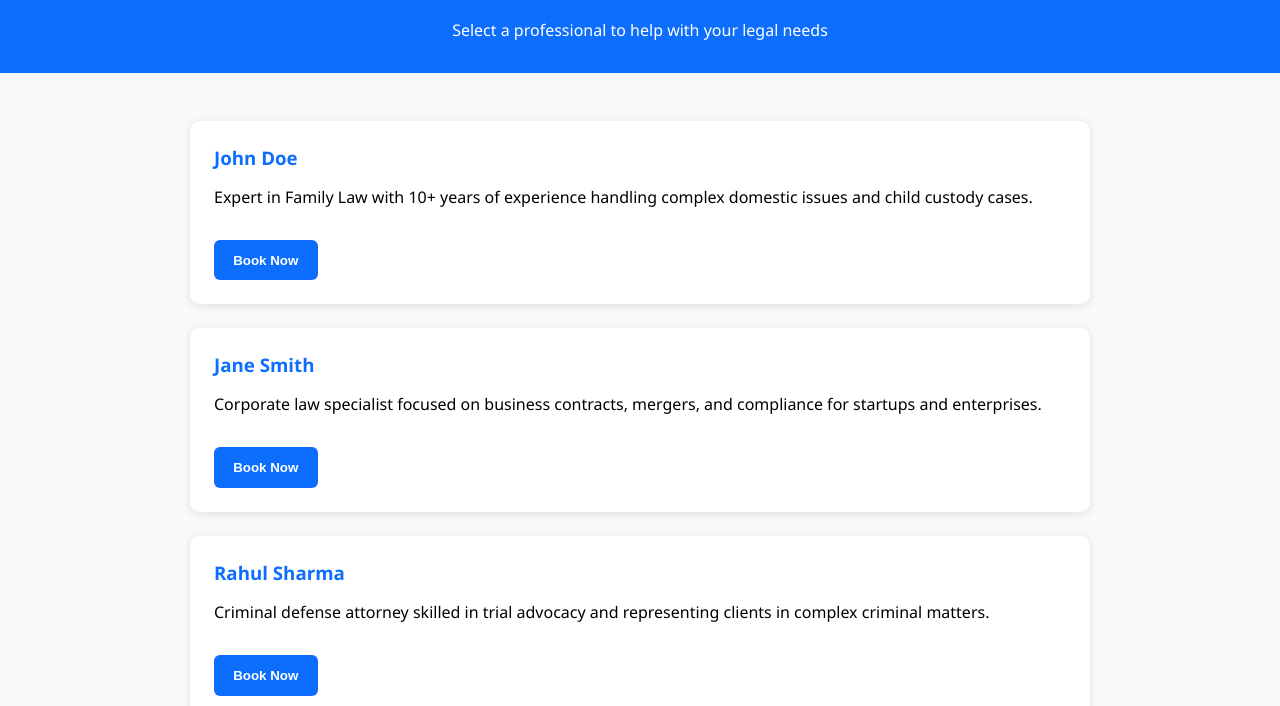
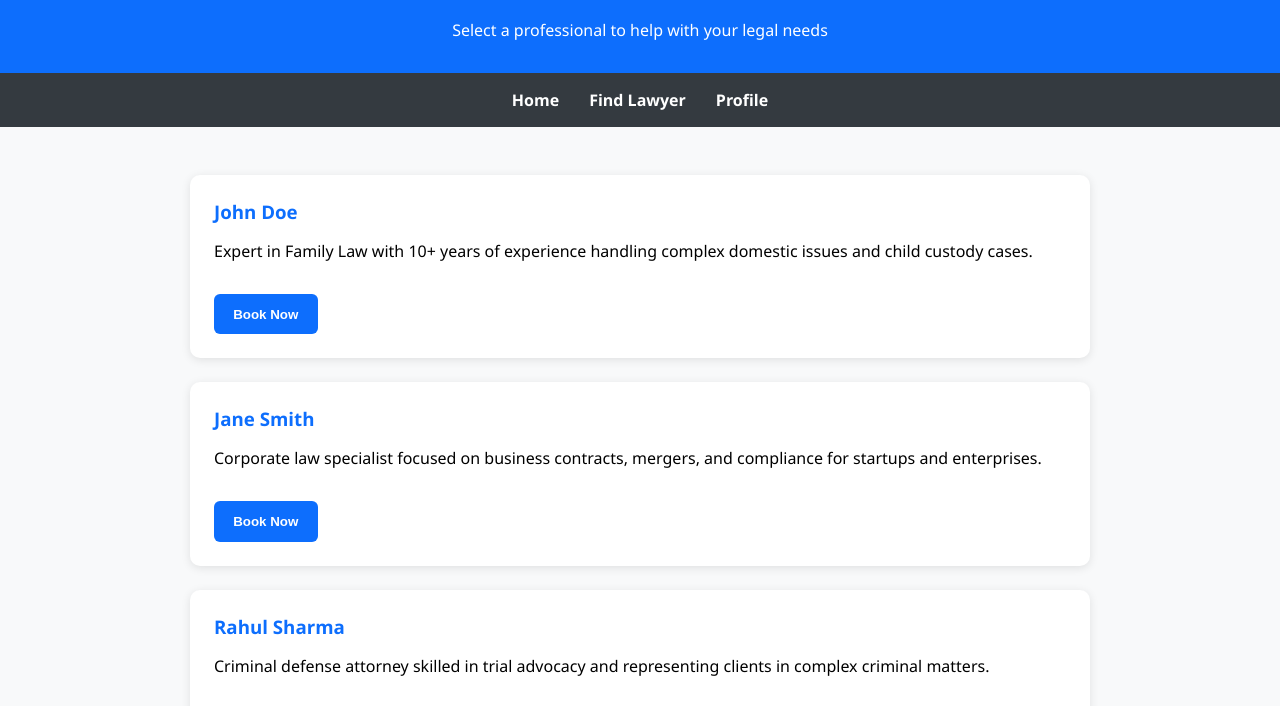
Before and after one commit to 555Abubakar/lawyer-online, a plain HTML site: page booking.html in a window 1280 px wide. Shown: the part 83-789 px from the top of the page. Drawn offline with Linux system fonts and the light colour scheme.

Commit message:
Update booking.html

```diff
--- a/booking.html
+++ b/booking.html
@@ -16,6 +16,24 @@
       color: white;
       padding: 1rem 2rem;
       text-align: center;
+    }
+
+    nav {
+      display: flex;
+      justify-content: center;
+      background-color: #343a40;
+      padding: 1rem;
+    }
+
+    nav a {
+      color: white;
+      text-decoration: none;
+      margin: 0 15px;
+      font-weight: bold;
+    }
+
+    nav a:hover {
+      color: #0d6efd;
     }
 
     .container {
@@ -88,6 +106,13 @@
     <p>Select a professional to help with your legal needs</p>
   </header>
 
+  <!-- Navigation Bar -->
+  <nav>
+    <a href="#">Home</a>
+    <a href="#">Find Lawyer</a>
+    <a href="#">Profile</a>
+  </nav>
+
   <div class="container">
     <div class="lawyer-card">
       <h3>John Doe</h3>
@@ -107,13 +132,14 @@
       <button class="btn book-btn" data-lawyer="Rahul Sharma">Book Now</button>
     </div>
 
+    <!-- Booking Form -->
     <div id="booking-form">
       <h2>Book an Appointment</h2>
       <form id="appointment-form">
         <label for="name">Your Name:</label>
         <input type="text" id="name" name="name" required>
 
-        <label for="lawyer">Select Lawyer:</label>
+        <label for="lawyer">Selected Lawyer:</label>
         <input type="text" id="lawyer" name="lawyer" readonly>
 
         <label for="date">Preferred Date:</label>
@@ -133,6 +159,7 @@
     const formContainer = document.getElementById('booking-form');
     const lawyerInput = document.getElementById('lawyer');
 
+    // Open the booking form when 'Book Now' is clicked
     bookButtons.forEach(button => {
       button.addEventListener('click', () => {
         const lawyerName = button.getAttribute('data-lawyer');
@@ -142,10 +169,20 @@
       });
     });
 
+    // Handle the booking form submission
     document.getElementById("appointment-form").addEventListener("submit", function(event) {
       event.preventDefault();
-      alert("Booking confirmed for " + lawyerInput.value + "!");
+      const name = document.getElementById("name").value;
+      const lawyerName = lawyerInput.value;
+      const date = document.getElementById("date").value;
+
+      // Simple confirmation message
+      alert(`Booking confirmed!\n\nName: ${name}\nLawyer: ${lawyerName}\nDate: ${date}`);
+
+      // Hide the form after booking
       formContainer.style.display = "none";
+
+      // Optionally, reset the form fields
       this.reset();
     });
   </script>
```
